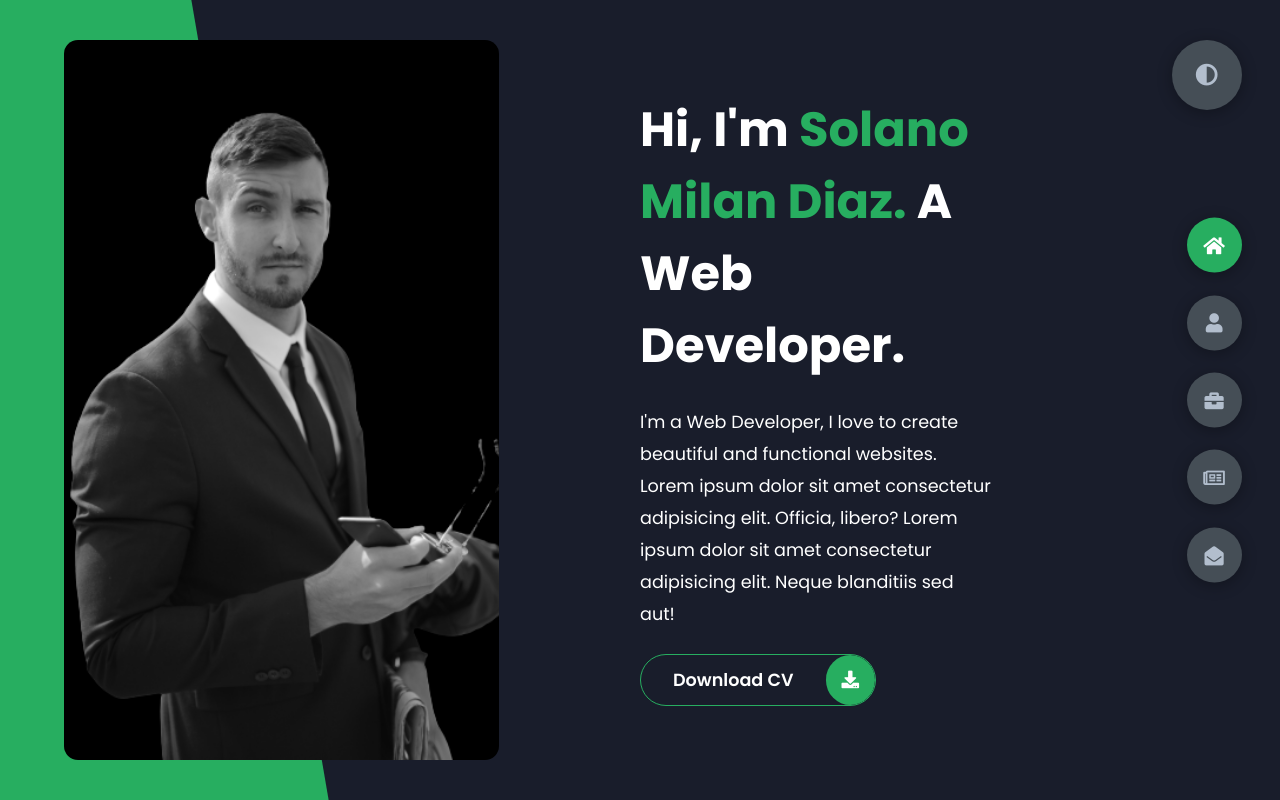
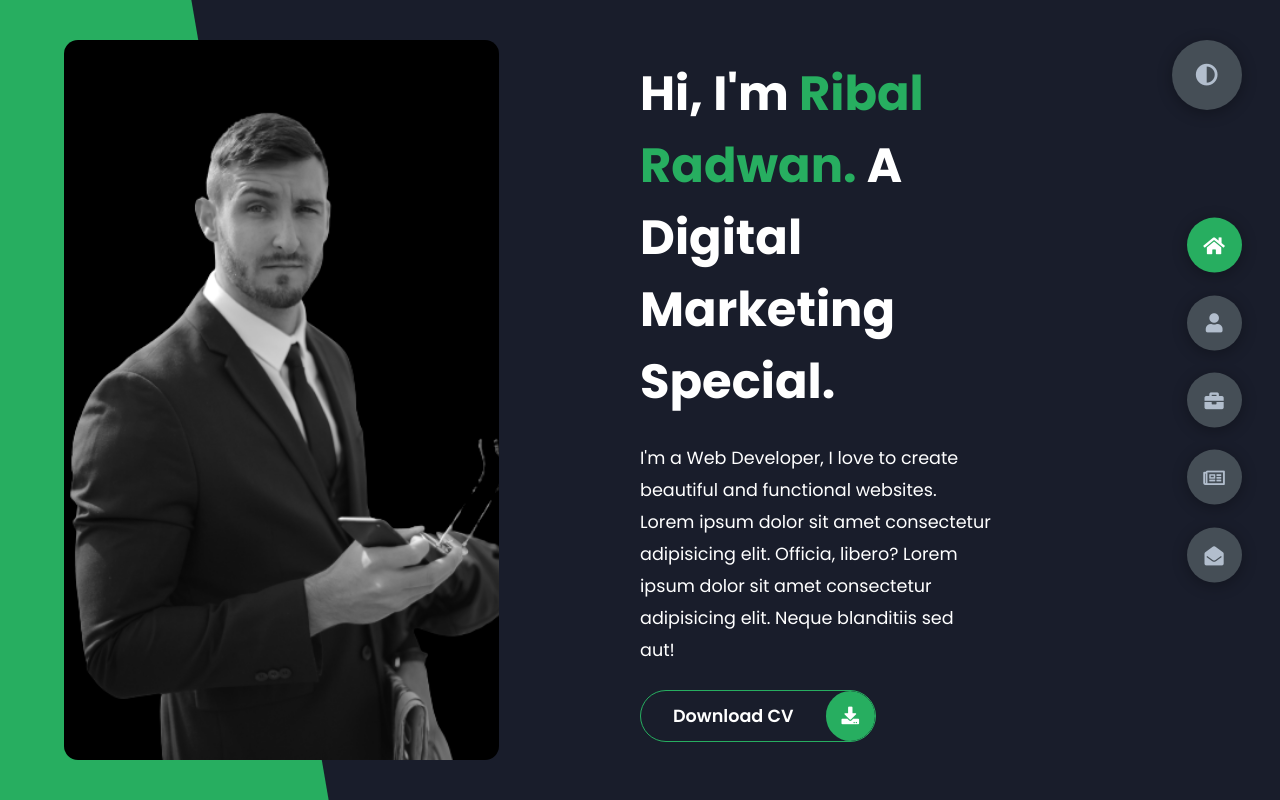
Before and after one commit to ribalradwan/Portfolio, a plain HTML site: page index.html in a window 1280 px wide. Drawn offline with Linux system fonts and the light colour scheme.

Commit message:
change name

```diff
--- a/index.html
+++ b/index.html
@@ -22,8 +22,8 @@
             </div>
             <div class="right-header">
                 <h1 class="name">
-                    Hi, I'm <span>Solano Milan Diaz.</span>
-                    A Web Developer.
+                    Hi, I'm <span>Ribal Radwan.</span>
+                    A Digital Marketing Special.
                 </h1>
                 <p>
                     I'm a Web Developer, I love to create beautiful and functional websites.
```
